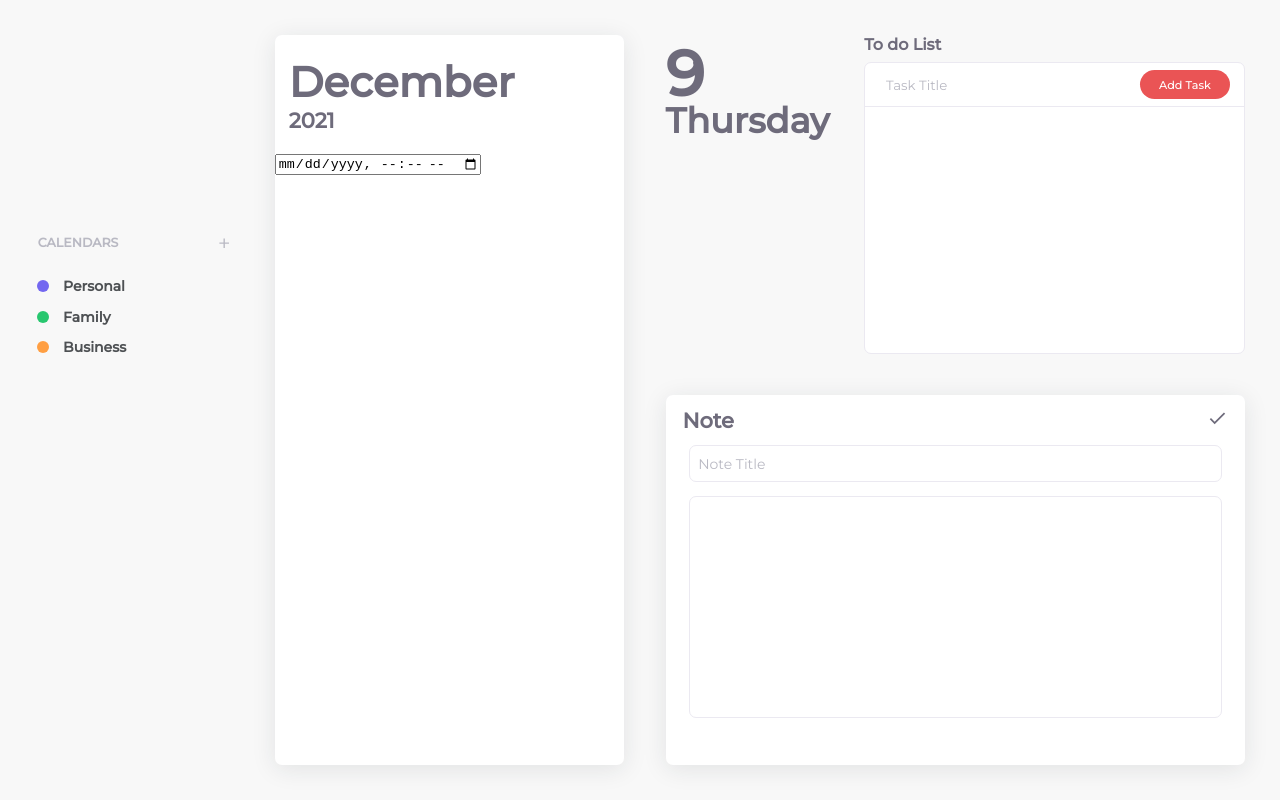
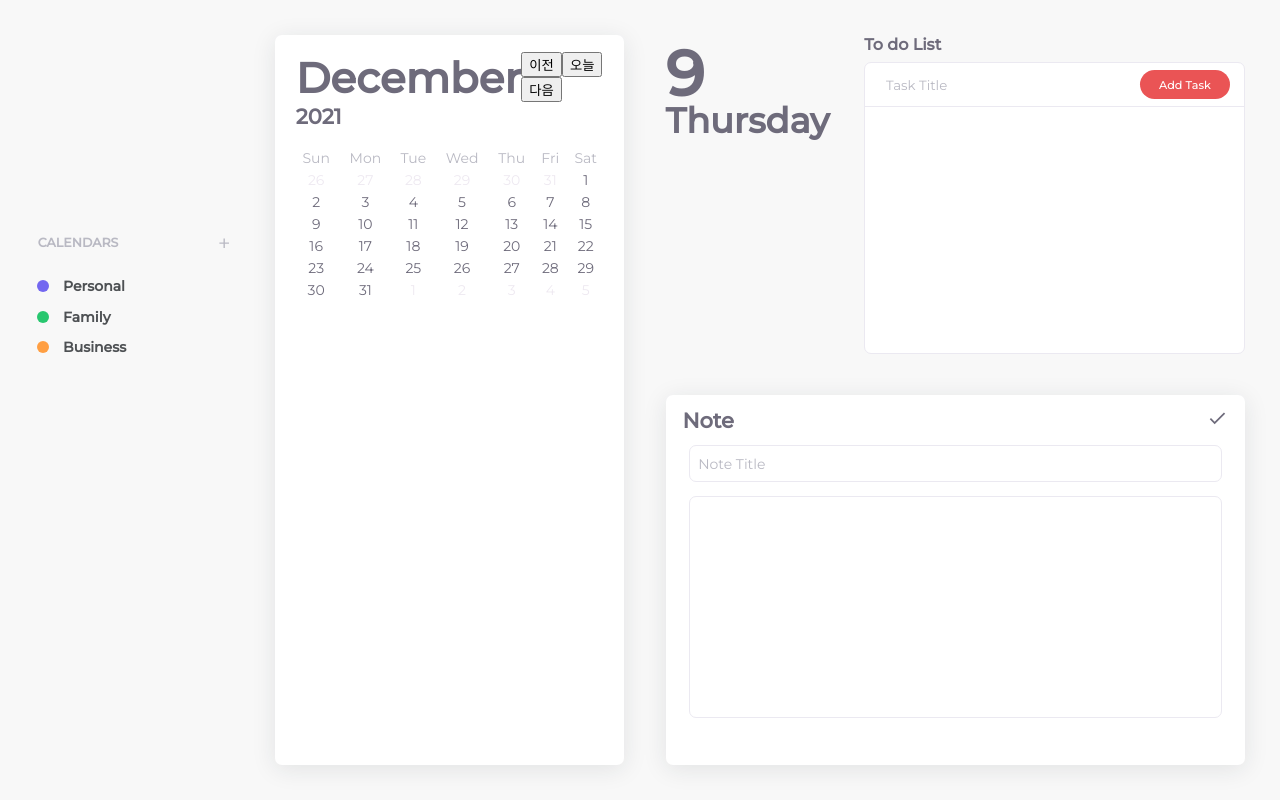
Before and after one commit to joan-KIM/diary, a React (Create React App) app: page / in a window 1280 px wide. Built offline with nearby package versions, Linux system fonts and the light colour scheme.

Commit message:
캘린더 CSS

```diff
--- a/src/App.css
+++ b/src/App.css
@@ -295,8 +295,30 @@ body{
 }
 
 .calendar-header{
-  padding: 1.5em 1em;
+  padding: 1.2em 1.5em;
+  /* background-color: #7367f0; */
+  display: flex;
 }
+
+.button-group{
+  margin-left: auto;
+}
+
+.calendar{
+  width: 90%;
+  margin: 0 auto;
+  color: #6E6B7B;
+  text-align: center;
+}
+
+.row-day{
+  color: #B9B9C3;
+}
+
+.prev-month, .next-month{
+  color: #EEE9F1;
+}
+
 
 .category-section{
   /* background-color: chocolate; */
--- a/src/components/Calendar.jsx
+++ b/src/components/Calendar.jsx
@@ -10,10 +10,89 @@ export default function Calendar({date, changeHandler}){
         <div className='calendar-section' >
             <div className='calendar-container'>
                 <div className='calendar-header'>
-                    <p className='month'>{month}</p>
-                    <p className='year'>{year}</p>
+                    <div>
+                        <p className='month'>{month}</p>
+                        <p className='year'>{year}</p>
+                    </div>
+                    <div className='button-group'>
+                        <button className='prev-btn'>
+                        이전
+                        </button>
+                        <button className='today-btn'>
+                        오늘
+                        </button>
+                        <button className='next-btn'>
+                        다음
+                        </button>
+                    </div>
                 </div>
-                <input type='datetime-local' onChange={e => changeHandler(e.target.value)}></input>
+
+                <table className='calendar'>
+                    <tr className='row-day'>
+                        <td>Sun</td>
+                        <td>Mon</td>
+                        <td>Tue</td>
+                        <td>Wed</td>
+                        <td>Thu</td>
+                        <td>Fri</td>
+                        <td>Sat</td>
+                    </tr>
+                    <tr>
+                        <td className='prev-month'>26</td>
+                        <td className='prev-month'>27</td>
+                        <td className='prev-month'>28</td>
+                        <td className='prev-month'>29</td>
+                        <td className='prev-month'>30</td>
+                        <td className='prev-month'>31</td>
+                        <td>1</td>
+                    </tr>
+                    <tr>
+                        <td>2</td>
+                        <td>3</td>
+                        <td>4</td>
+                        <td>5</td>
+                        <td>6</td>
+                        <td>7</td>
+                        <td>8</td>
+                    </tr>
+                    <tr>
+                        <td>9</td>
+                        <td>10</td>
+                        <td>11</td>
+                        <td>12</td>
+                        <td>13</td>
+                        <td>14</td>
+                        <td>15</td>
+                    </tr>
+                    <tr>
+                        <td>16</td>
+                        <td>17</td>
+                        <td>18</td>
+                        <td>19</td>
+                        <td>20</td>
+                        <td>21</td>
+                        <td>22</td>
+                    </tr>
+                    <tr>
+                        <td>23</td>
+                        <td>24</td>
+                        <td>25</td>
+                        <td>26</td>
+                        <td>27</td>
+                        <td>28</td>
+                        <td>29</td>
+                    </tr>
+                    <tr>
+                        <td>30</td>
+                        <td>31</td>
+                        <td className='next-month'>1</td>
+                        <td className='next-month'>2</td>
+                        <td className='next-month'>3</td>
+                        <td className='next-month'>4</td>
+                        <td className='next-month'>5</td>
+                    </tr>
+                </table>
+                {/* <input type='datetime-local' onChange={e => changeHandler(e.target.value)}></input> */}
             </div>
         </div>
     )
```
